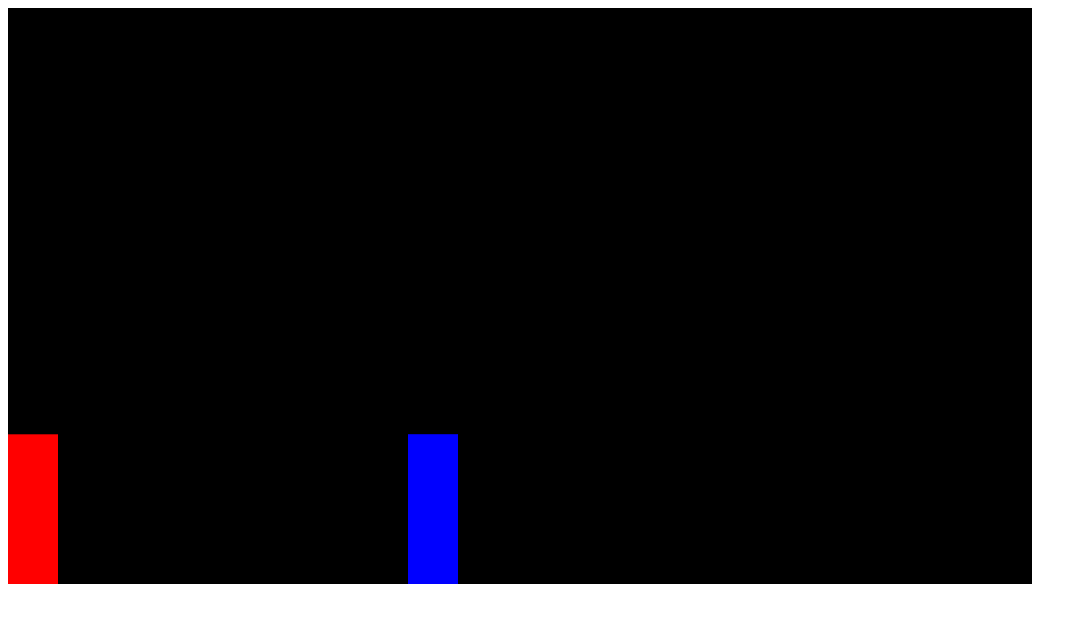
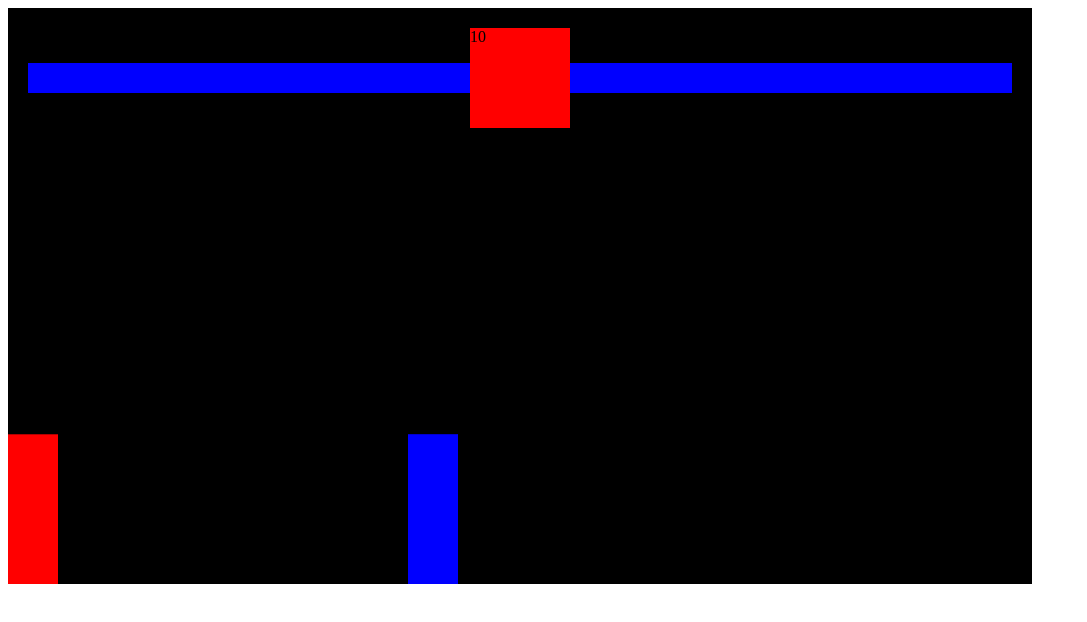
Before and after one commit to DanielCarlos231-JavaScript/JavaScriptCrashCourse, a plain HTML site: page index.html in a window 1280 px wide. Shown: the whole page, without its empty margins (0-1087 px from the left). Drawn offline with Linux system fonts and the light colour scheme.

Commit message:
player health

```diff
--- a/Index.js
+++ b/Index.js
@@ -26,6 +26,7 @@ class Sprite {
         }
         this.color = color;
         this.isAttacking;
+        this.health = 100;
     }
     draw() {
         this.AttackBox.position.x = this.position.x + this.AttackBox.offset.x;
@@ -152,6 +153,8 @@ function animate() {
         player.isAttacking
         )
         {
+            enemy.health -= 20;
+            document.querySelector('#enemyHealth').style.width = enemy.health +'%';
             player.isAttacking = false;
             console.log('Player is Attacking');
         }
@@ -162,6 +165,8 @@ function animate() {
         enemy.isAttacking
         )
         {
+            document.querySelector('#playerHealth').style.width = player.health +'%';
+            player.health -= 20;
             enemy.isAttacking = false;
             console.log('Enemy is Attacking');
         }
--- a/index.html
+++ b/index.html
@@ -4,8 +4,34 @@
     <meta http-equiv="X-UA-Compatible" content="IE=edge">
     <meta name="viewport" content="width=device-width, initial-scale=1.0">
     <title>Document</title>
+    <style>
+        *{
+           box-sizing: border-box;
+        }
+    </style>
 </head>
 <body>
-    <canvas></canvas>
+    <!-- Red Container div -->
+    <div style="position: relative; display: inline-block;">
+        <!-- Small Container div -->
+        <div style="position: absolute; display: flex; width: 100%; align-items: center; padding: 20px;">
+
+            <!-- Player Health -->
+            <div style="position: relative; width: 100% ; height: 30px; display: flex; justify-content: flex-end;">
+                <div style="background: yellow; height: 30px; width: 100%;"></div>
+                <div id="playerHealth" style="position: absolute; background: blue; top: 0; bottom: 0; right: 0; width: 100%; "></div>
+            </div>
+
+            <!-- Timer -->
+            <div style="background: red; width: 100px; height: 100px; flex-shrink: 0; "> 10 </div>
+
+            <!-- Enemy Health -->
+            <div style="position: relative; width: 100% ; height: 30px;">
+                <div style="background: yellow; height: 30px;"></div>
+                <div id="enemyHealth" style="position: absolute; background: blue; top: 0; bottom: 0; right: 0; left: 0; "></div>
+            </div>
+        </div>
+        <canvas></canvas>
+    </div>
     <script src="Index.js"></script>
 </html>
```
